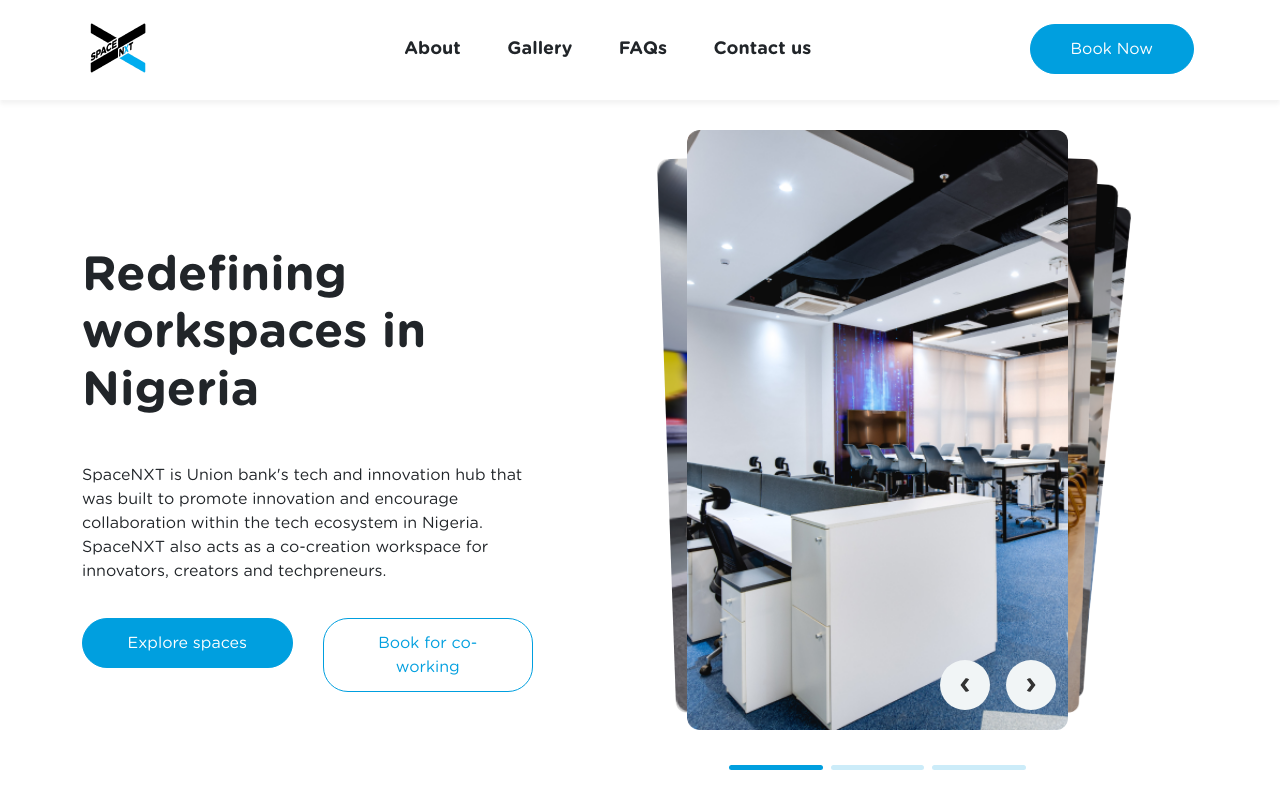
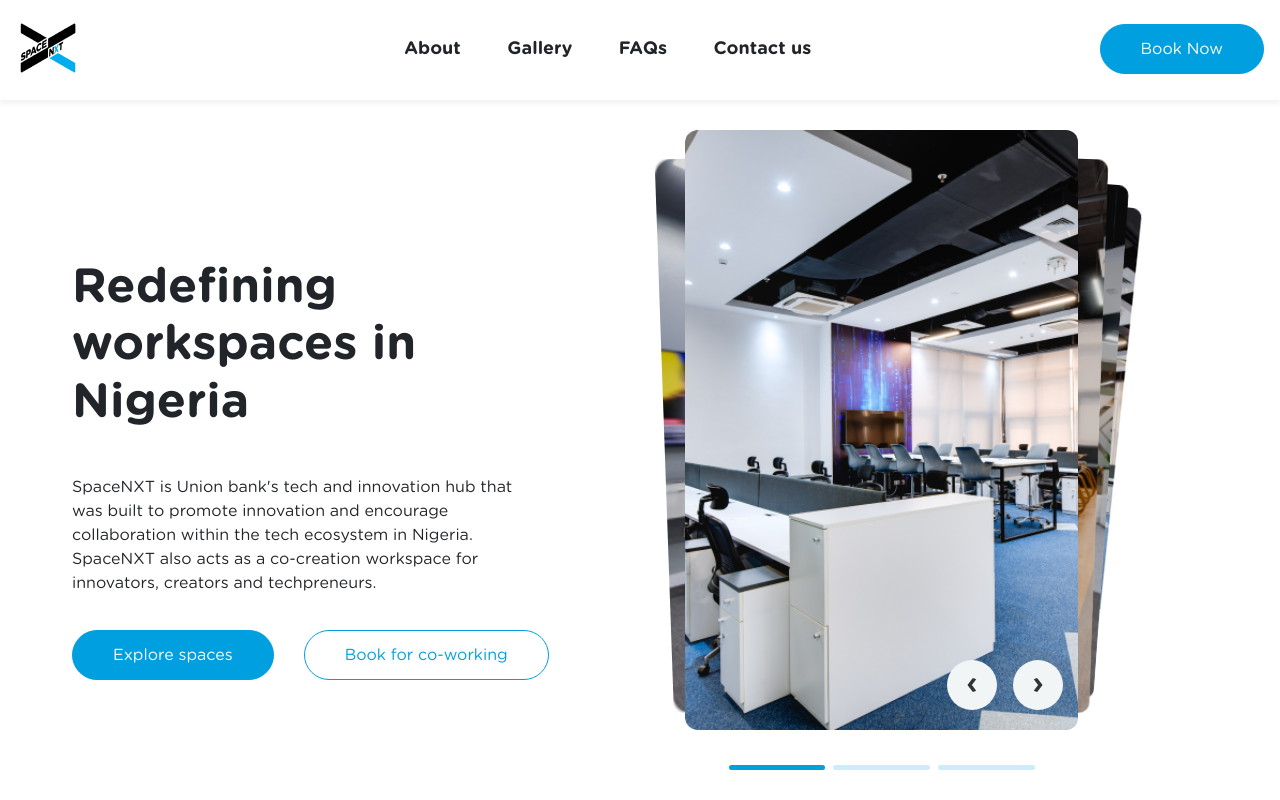
Before and after one commit to tshittu123/tshittu123.github.io, a plain HTML site: page index.html in a window 1280 px wide. Shown: the top 800 px of the page. Drawn offline with nearby package versions, Linux system fonts and the light colour scheme.

Commit message:
Fixed some Issues

```diff
--- a/assets/js/constant.js
+++ b/assets/js/constant.js
@@ -78,7 +78,7 @@ const spaces = [
     features: [
       ["", ""],
       ["seats", "Seats 7 people"],
-      ["stage", "Video Confrencing"],
+      ["stage", "Teleconferencing"],
       ["projector", "TV screen"],
       ["printing", "Printing and copy"],
       ["lounge", "Lounge area"],
--- a/assets/styles.css
+++ b/assets/styles.css
@@ -1036,6 +1036,15 @@ a {
   }
 }
 
+@media (max-width: 1500px) and (min-width: 768px) {
+  .container {
+    width: 100% !important;
+    max-width: 100% !important;
+  }
+  .btn_holder button {
+    white-space: nowrap;
+  }
+}
 @media (max-width: 550px) {
   #events {
     grid-template-columns: auto;
```
